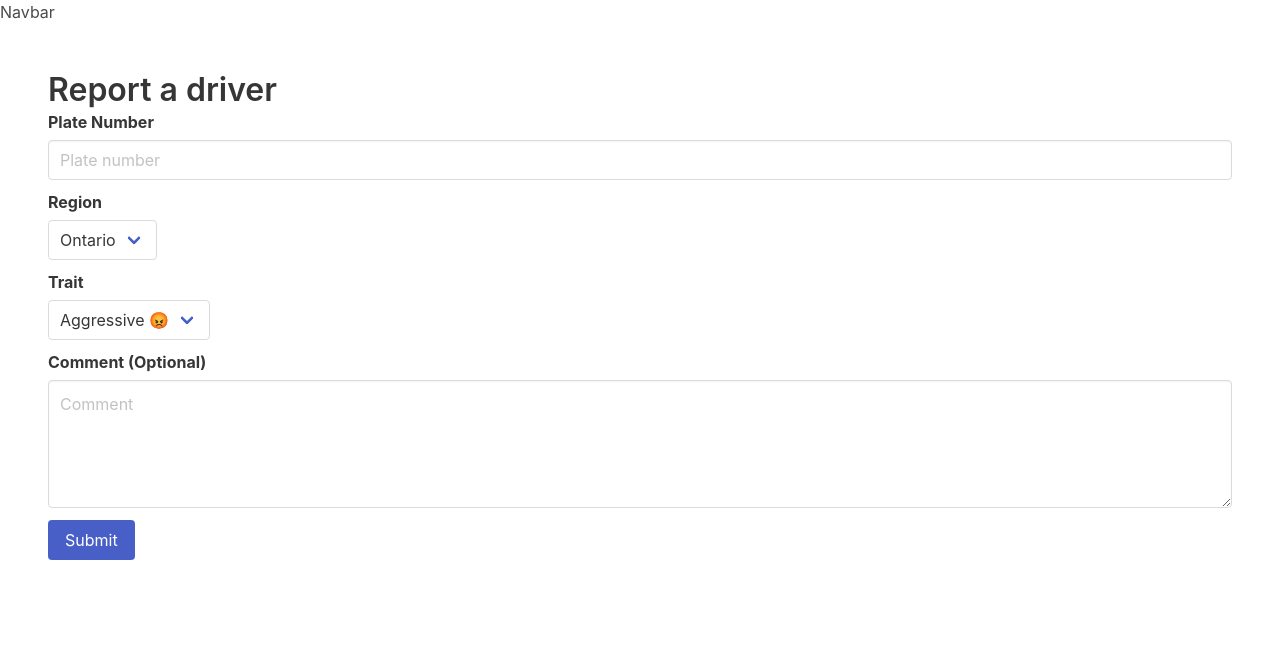
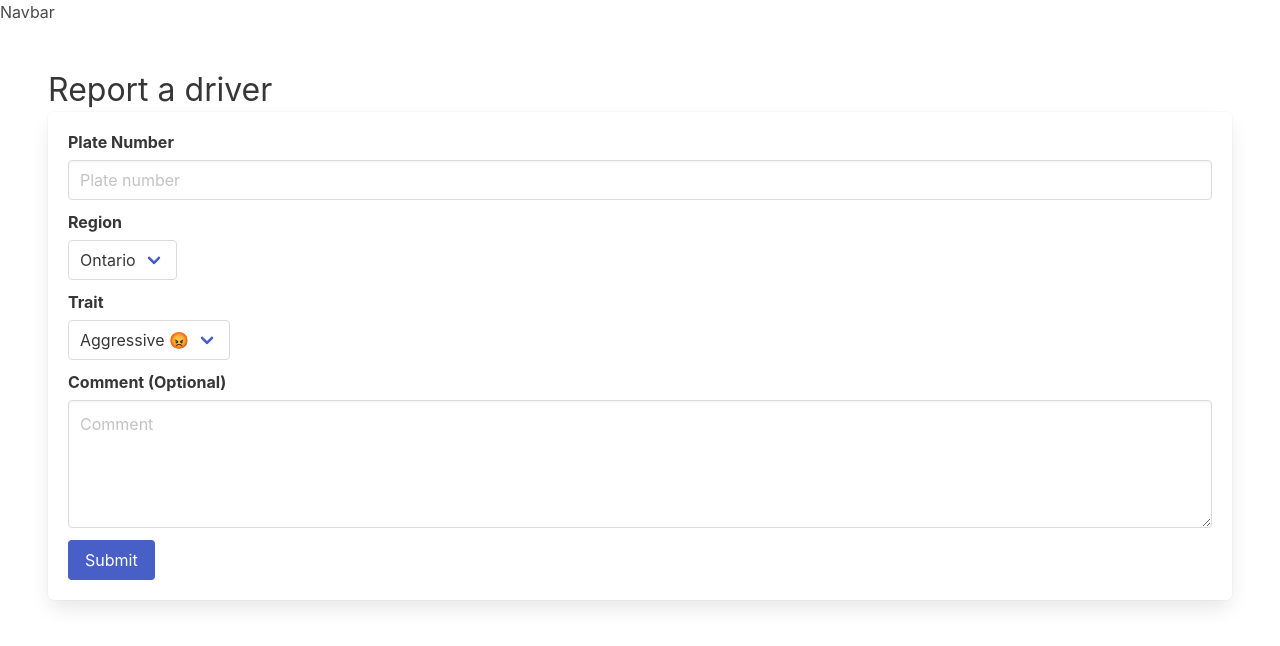
Before and after one commit to icappel/license-plates, a React (Create React App) app: page / in a window 1280 px wide. Shown: the top 646 px of the page. Built offline with nearby package versions, Linux system fonts and the light colour scheme.

Commit message:
Finish basic implementation of Reporter Component

```diff
--- a/src/HomeReporter/index.tsx
+++ b/src/HomeReporter/index.tsx
@@ -7,7 +7,7 @@ function HomeReporter() {
             <section className="hero">
                 <div className="hero-body">
                     <div className="title">
-                        Report a driver
+                        <h2>Report a driver</h2>
                     </div>
                     <div className="subtitle">
                         <Reporter />
--- a/src/Reporter/index.tsx
+++ b/src/Reporter/index.tsx
@@ -1,86 +1,62 @@
 import { DRIVER_TRAITS, REGIONS } from '../domain'
-import { MAX_COMMENT_LENGTH, MAX_LICENSE_PLATE_LENGTH } from 'config'
 import { useState } from "react"
 import { sendLicensePlateReport } from "actions"
+import ReporterSuccess from 'ReporterSuccess'
+import ReporterForm from 'ReporterForm'
 
 function Reporter() {
     const [plateNumber, setPlateNumber] = useState("")
     const [region, setRegion] = useState(REGIONS[0])
-    const [trait, setTrait] = useState<string>("")
+    const [trait, setTrait] = useState<string>(DRIVER_TRAITS[0].name)
     const [comment, setComment] = useState("")
+    const [timesReported, setTimesReported] = useState(-1)
 
     const isValid = (): boolean => {
         return (plateNumber.match(/[a-zA-Z0-9]+/) != null)
             && trait.length > 0
     }
 
+    const clearForm = () => {
+        setPlateNumber("")
+        setRegion(REGIONS[0])
+        setTrait(DRIVER_TRAITS[0].name)
+        setComment("")
+    }
+
     const handleSubmit = (event: React.FormEvent<HTMLFormElement>) => {
         if (isValid()) {
             sendLicensePlateReport(plateNumber, region, trait, comment)
-                .then(() => alert("Finish report submit"))
+                .then((numReported: number) => {
+                    setTimesReported(numReported)
+                    clearForm()
+                })
+                .catch((error: string) => {
+                    alert(error)
+                })
         } else {
-            alert("TODO: Form error validation")
+            alert("Please make sure everything is filled out properly.")
         }
 
         event.preventDefault()
     }
 
-    return (
-        <form onSubmit={handleSubmit} >
-            <div className="field">
-                <label className="label" htmlFor="plate-input">Plate Number</label>
-                <div className="control">
-                    <input
-                        className="input"
-                        id="plate-input"
-                        placeholder="Plate number"
-                        required
-                        maxLength={MAX_LICENSE_PLATE_LENGTH}
-                        onChange={(event => setPlateNumber(event.target.value))}
-                        value={plateNumber}
-                    />
-                </div>
-            </div>
-            <div className="field">
-                <label className="label" htmlFor="region-input">Region</label>
-                <div className="control">
-                    <div className="select">
-                        <select id="region-input" value={region} onChange={event => setRegion(event.target.value)} >
-                            {REGIONS.map((region) => <option key={region}>{region}</option>)}
-                        </select>
-                    </div>
-                </div>
-            </div>
-            <div className="field">
-                <label className="label" htmlFor="trait-input">Trait</label>
-                <div className="control">
-                    <div className="select">
-                        <select id="trait-input" onChange={event => setTrait(event.target.value)} >
-                            {DRIVER_TRAITS.map(trait => <option value={trait.name} key={trait.name}>{trait.name} {trait.emoji}</option>)}
-                        </select>
-                    </div>
-                </div>
-            </div>
-            <div className="field">
-                <label className="label" htmlFor="comment-input">Comment (Optional)</label>
-                <div className="control">
-                    <textarea
-                        className="textarea"
-                        id="comment-input"
-                        placeholder="Comment"
-                        maxLength={MAX_COMMENT_LENGTH}
-                        value={comment}
-                        onChange={event => setComment(event.target.value)}
-                    ></textarea>
-                </div>
-            </div>
-            <div className="field">
-                <div className="control">
-                    <button type="submit" className="button is-link">Submit</button>
-                </div>
-            </div>
-        </form>
-    )
+    return timesReported >= 0 ?
+        <ReporterSuccess
+            timesReported={timesReported}
+            onReset={() => setTimesReported(-1)}
+        />
+        :
+        <ReporterForm
+            plateNumber={plateNumber}
+            setPlateNumber={setPlateNumber}
+            region={region}
+            setRegion={setRegion}
+            trait={trait}
+            setTrait={setTrait}
+            comment={comment}
+            setComment={setComment}
+            handleSubmit={handleSubmit}
+        />
 }
 
 export default Reporter
--- /dev/null
+++ b/src/ReporterForm/index.tsx
@@ -0,0 +1,75 @@
+import { MAX_LICENSE_PLATE_LENGTH, MAX_COMMENT_LENGTH } from "config"
+import { REGIONS, DRIVER_TRAITS, IDriverTrait } from "../domain"
+
+interface IReporterFormProps {
+    plateNumber: string,
+    setPlateNumber: (newPlateNumber: string) => any,
+    region: string,
+    setRegion: (newRegion: string) => any,
+    trait: string,
+    setTrait: (newTrait: string) => any,
+    comment: string,
+    setComment: (newComment: string) => any,
+    handleSubmit: (event: React.FormEvent<HTMLFormElement>) => any
+}
+
+function ReporterForm(props:IReporterFormProps) {
+    return (
+        <form onSubmit={props.handleSubmit} className="box" >
+            <div className="field">
+                <label className="label" htmlFor="plate-input">Plate Number</label>
+                <div className="control">
+                    <input
+                        className="input"
+                        id="plate-input"
+                        placeholder="Plate number"
+                        required
+                        maxLength={MAX_LICENSE_PLATE_LENGTH}
+                        onChange={(event => props.setPlateNumber(event.target.value))}
+                        value={props.plateNumber}
+                    />
+                </div>
+            </div>
+            <div className="field">
+                <label className="label" htmlFor="region-input">Region</label>
+                <div className="control">
+                    <div className="select">
+                        <select id="region-input" value={props.region} onChange={event => props.setRegion(event.target.value)} >
+                            {REGIONS.map((region: string) => <option key={region}>{region}</option>)}
+                        </select>
+                    </div>
+                </div>
+            </div>
+            <div className="field">
+                <label className="label" htmlFor="trait-input">Trait</label>
+                <div className="control">
+                    <div className="select">
+                        <select id="trait-input" onChange={event => props.setTrait(event.target.value)} >
+                            {DRIVER_TRAITS.map((trait: IDriverTrait) => <option value={trait.name} key={trait.name}>{trait.name} {trait.emoji}</option>)}
+                        </select>
+                    </div>
+                </div>
+            </div>
+            <div className="field">
+                <label className="label" htmlFor="comment-input">Comment (Optional)</label>
+                <div className="control">
+                    <textarea
+                        className="textarea"
+                        id="comment-input"
+                        placeholder="Comment"
+                        maxLength={MAX_COMMENT_LENGTH}
+                        value={props.comment}
+                        onChange={event => props.setComment(event.target.value)}
+                    ></textarea>
+                </div>
+            </div>
+            <div className="field">
+                <div className="control">
+                    <button type="submit" className="button is-link">Submit</button>
+                </div>
+            </div>
+        </form>
+    )
+}
+
+export default ReporterForm
--- /dev/null
+++ b/src/ReporterSuccess/index.tsx
@@ -0,0 +1,24 @@
+import "./styles.scss"
+
+interface IReporterSuccessProps {
+    timesReported: number,
+    onReset: () => void
+}
+
+function ReporterSuccess(props: IReporterSuccessProps) {
+    return (
+        <div className="ReporterSuccess box" >
+            <div className="block">
+                <h3>Thanks for reporting.</h3>
+            </div>
+            <div className="block">
+                This driver has been reported {props.timesReported} times before.
+            </div>
+            <div className="block">
+                <button className="button" onClick={props.onReset}>Report another driver</button>
+            </div>
+        </div>
+    )
+}
+
+export default ReporterSuccess
--- /dev/null
+++ b/src/ReporterSuccess/styles.scss
@@ -0,0 +1,5 @@
+@import "../../node_modules/bulma/sass/utilities/_all.sass";
+
+.ReporterSuccess {
+    background-color: $success-light;
+}
--- a/src/actions.ts
+++ b/src/actions.ts
@@ -44,10 +44,7 @@ export const getLicensePlate = async (plate: string, region: string) => {
 export const sendLicensePlateReport = async (plate: string, region: string, trait: string, note: string) => {
     // Mocked for now. TODO: replace
     console.log("Send Licnese Plate Report")
-    return new Promise((resolve, reject) => {
-        resolve({
-            success: true,
-            numberReported: 10
-        })
+    return new Promise((resolve: (numberReported: number) => void, reject: (error: string) => void) => {
+        resolve(10)
     })
 }
--- a/src/domain.ts
+++ b/src/domain.ts
@@ -2,12 +2,12 @@ export const REGIONS = [
     "Ontario"
 ]
 
-export interface DriverTrait {
+export interface IDriverTrait {
     name: string
     emoji: string
 }
 
-export const DRIVER_TRAITS: Array<DriverTrait> = [
+export const DRIVER_TRAITS: Array<IDriverTrait> = [
     {
         name: "Aggressive",
         emoji: "😡"
```
